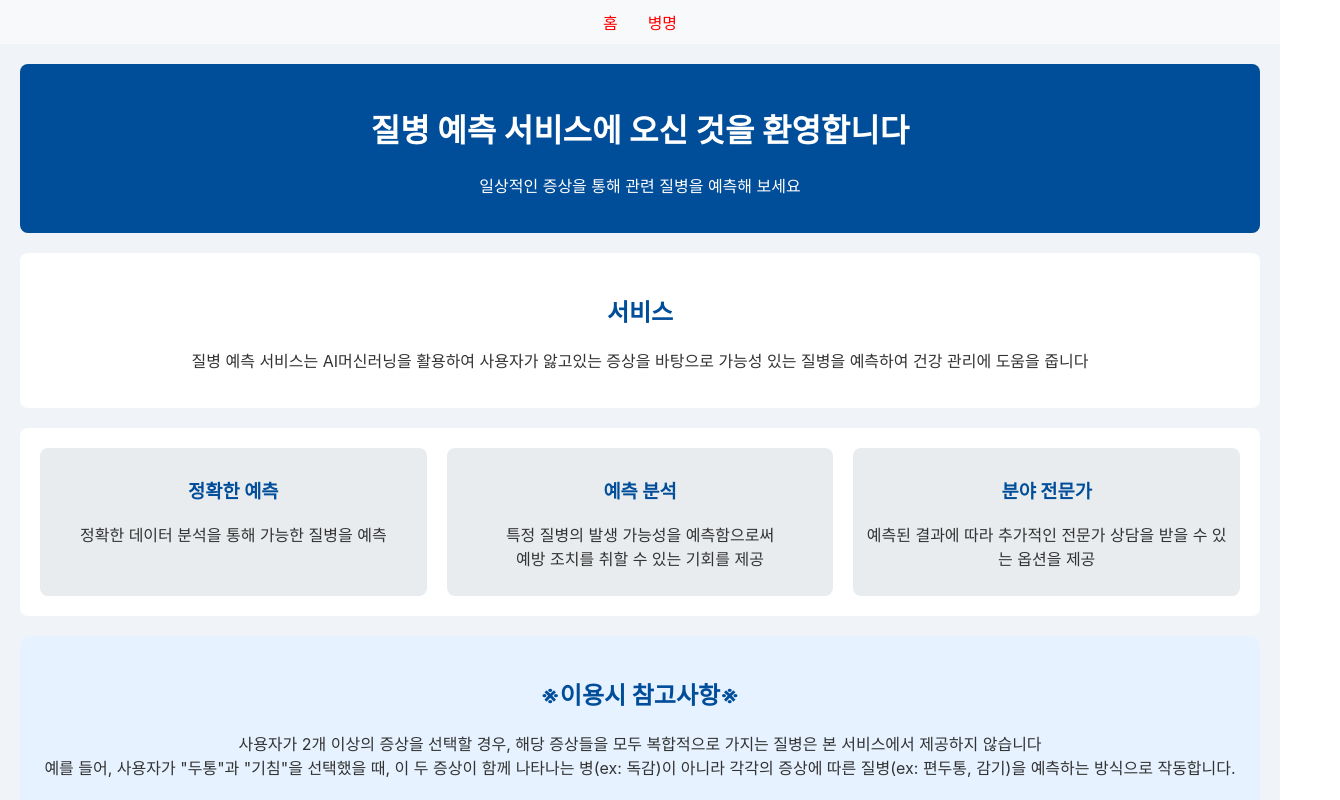
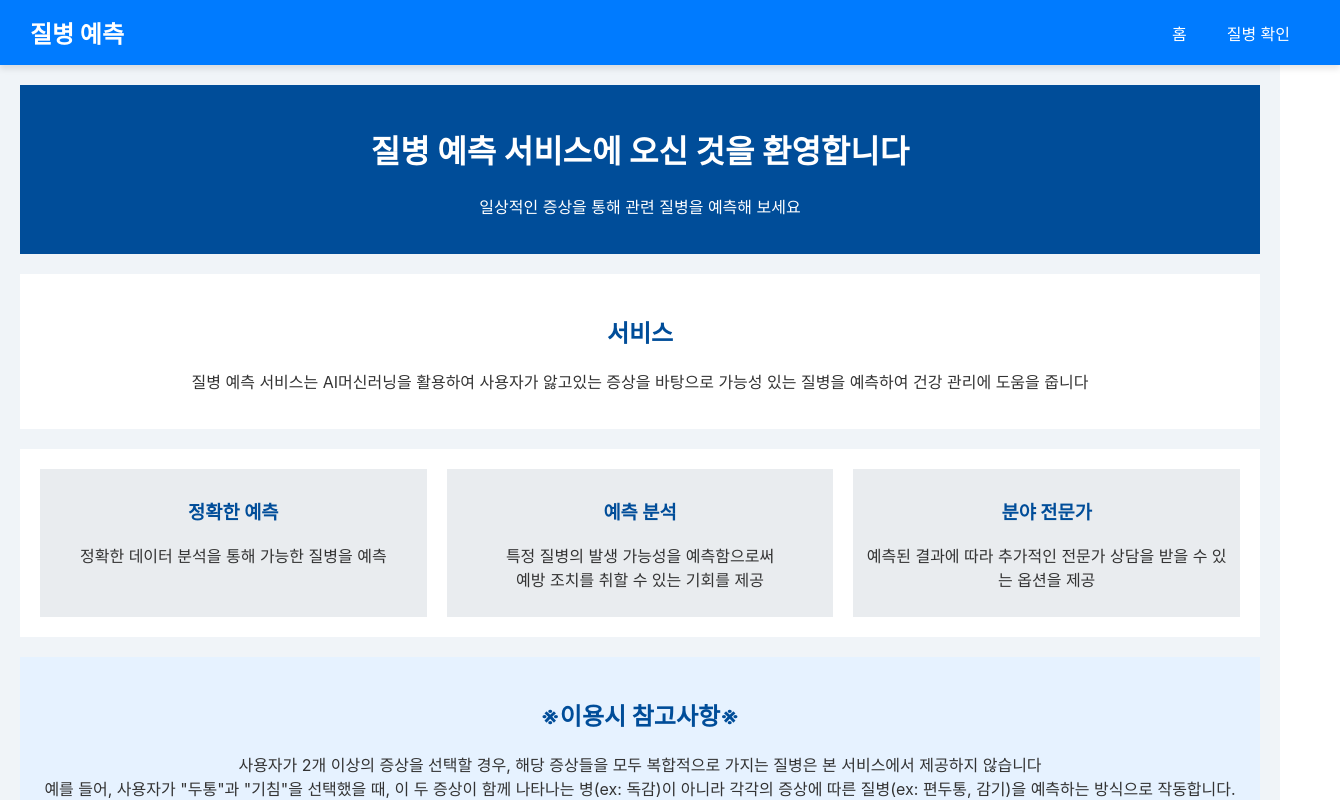
Before and after one commit to LeeSeungHun-35/personal_proj, a React (Create React App) app: page / in a window 1280 px wide. Shown: the top 800 px of the page, 1340 px wide, since content can reach past the window. Built offline with nearby package versions, Linux system fonts and the light colour scheme; the HTML template or start-up script is replaced by a standard one.

Commit message:
Nav 스타일 변경

```diff
--- a/src/header/Header.css
+++ b/src/header/Header.css
@@ -1,17 +1,51 @@
 .Header {
   display: flex;
-    justify-content: center;
+  justify-content: space-between;
   align-items: center;
-    padding: 10px;
-    background-color: #f8f9fa;
+  padding: 15px 30px;
+  background-color: #007bff;
+  box-shadow: 0 4px 6px rgba(0, 0, 0, 0.1);
+  position: sticky;
+  top: 0;
+  z-index: 1000;
+  width: 100%;
+}
+
+.Header .logo {
+  font-size: 1.5rem;
+  font-weight: bold;
+  color: #ffffff;
+  text-transform: uppercase;
+}
+
+.Header .nav-links {
+  display: flex;
 }
 
 .Header a {
-    margin: 0 15px;
+  margin: 0 20px;
   text-decoration: none;
-    color: #ff0000;
+  font-size: 1rem;
+  color: #ffffff;
+  font-weight: 500;
+  transition: color 0.3s ease;
 }
 
 .Header a:hover {
-    color: #007bff;
+  color: #ffeb3b;
 }
+
+@media (max-width: 768px) {
+  .Header {
+      flex-direction: column;
+  }
+
+  .nav-links {
+      margin-top: 10px;
+      gap: 50px;
+  }
+
+  .Header a {
+      margin: 5px 0;
+  }
+}
--- a/src/header/Header.jsx
+++ b/src/header/Header.jsx
@@ -2,14 +2,16 @@ import React from 'react';
 import './Header.css';
 import { Link } from 'react-router-dom';
 
-
 const Header = () => {
     return (
-        <div className='Header'>
-            <Link to = '/'> 홈</Link>
-            <Link to = '/Sym'>  병명</Link>
-        </div>
+        <nav className='Header'>
+            <div className='logo'>질병 예측</div>
+            <div className='nav-links'>
+                <Link to='/'>홈</Link>
+                <Link to='/Sym'>질병 확인</Link>
+            </div>
+        </nav>
     )
 }
 
-export default Header
+export default Header;
--- a/src/page/Home.css
+++ b/src/page/Home.css
@@ -13,13 +13,13 @@
     color: #fff;
     padding: 20px;
     text-align: center;
-    border-radius: 8px;
+
 }
 
 .Home-intro, .Home-features, .Home-updates, .Home-footer {
     background-color: #ffffff;
     padding: 20px;
-    border-radius: 8px;
+
 }
 
 .Home-features {
@@ -36,7 +36,7 @@
     flex: 1;
     background-color: #e9ecef;
     padding: 10px;
-    border-radius: 8px;
+
 }
 
 .feature h3 {
@@ -70,5 +70,5 @@
 
 .Home-updates {
     background-color: #e6f2ff;
-    border-radius: 10px;
+    ;
 }
```
Lines whose indentation alone changed are shown as unchanged.
